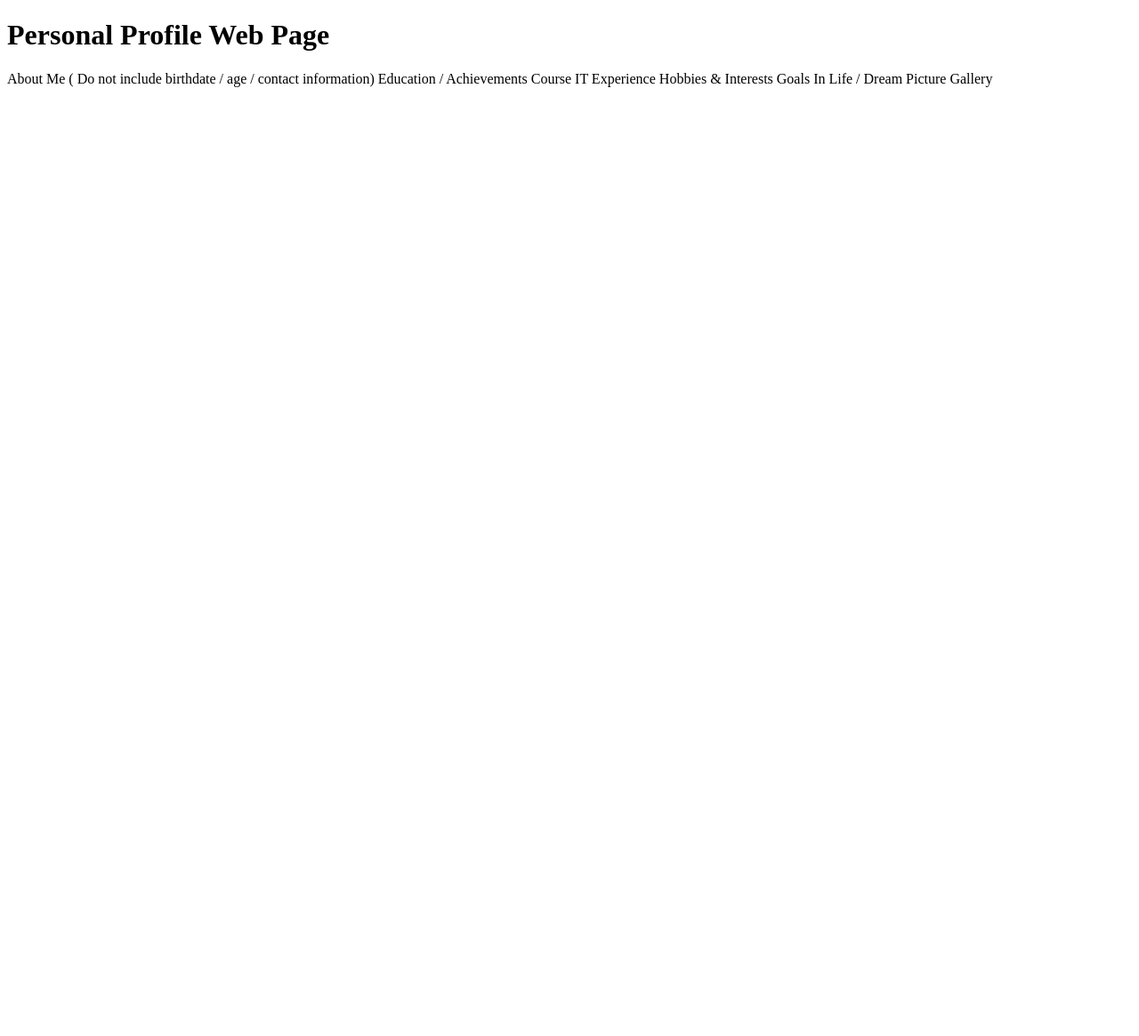
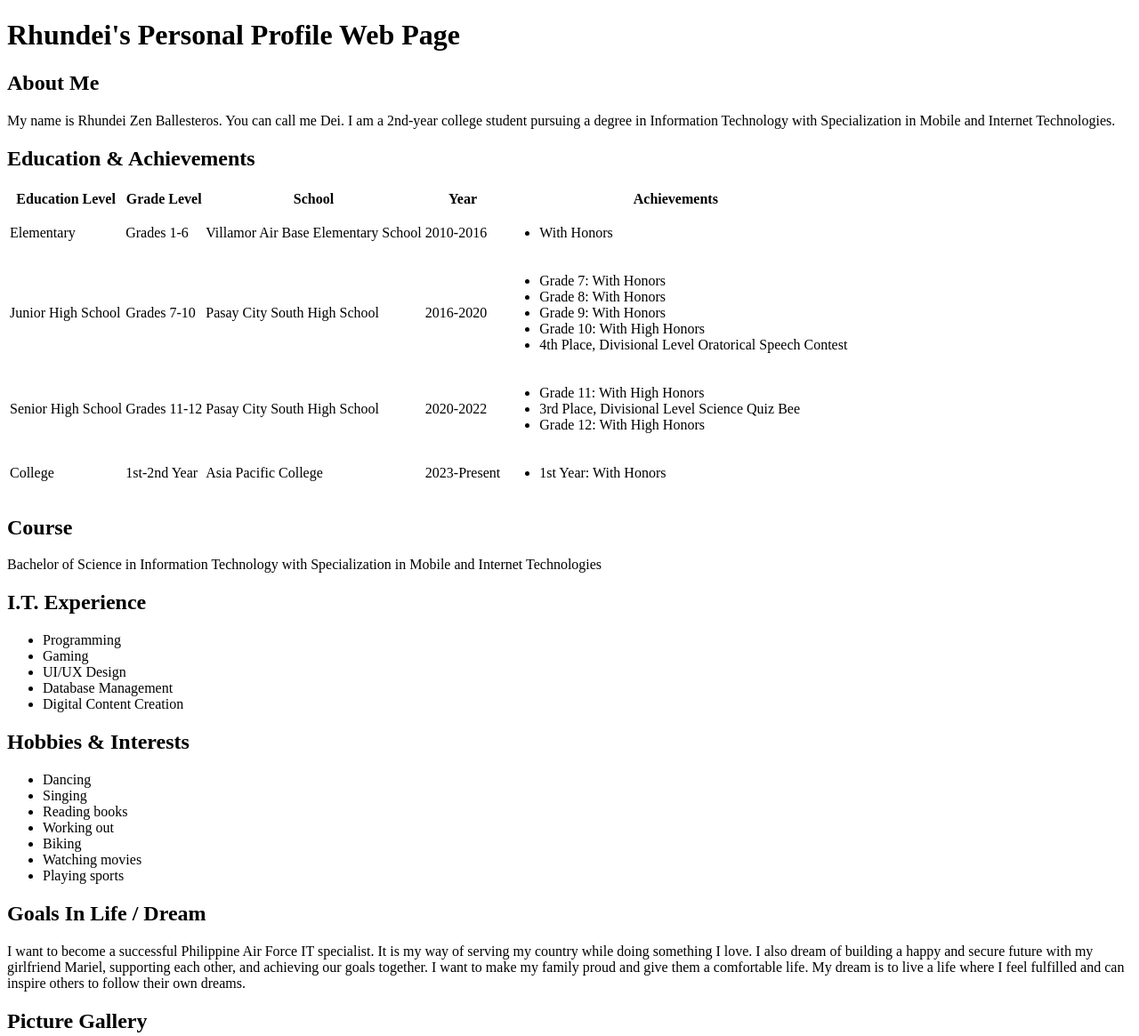
Before and after one commit to rhndzvs/WEBPROG-Personal-Website, a plain HTML site: page home/index.html in a window 1280 px wide. Shown: the top 1165 px of the page at 89% size. Before the commit the page ends 800 px from the top, so only its background shows below. Drawn offline with Linux system fonts and the light colour scheme.

Commit message:
Update index.html

```diff
--- a/home/index.html
+++ b/home/index.html
@@ -1,21 +1,109 @@
 <!DOCTYPE html>
 <html>
 <head>
-<title>Page Title</title>
+<title>Rhundei's Personal Profile Web Page</title>
 </head>
 <body>
 
-<h1>Personal Profile Web Page</h1>
-<p>
-About Me
-( Do not include birthdate / age / contact information)
-Education / Achievements
-Course
-IT Experience
-Hobbies & Interests
-Goals In Life / Dream
-Picture Gallery
-</p>
+<h1>Rhundei's Personal Profile Web Page</h1>
+
+<h2>About Me</h2>
+<p>My name is Rhundei Zen Ballesteros. You can call me Dei. I am a 2nd-year college student pursuing a degree in Information Technology with Specialization in Mobile and Internet Technologies.</p>
+
+<h2>Education & Achievements</h2>
+<table>
+<tr>
+  <th>Education Level</th>
+  <th>Grade Level</th>
+  <th>School</th>
+  <th>Year</th>
+  <th>Achievements</th>
+</tr>
+<tr>
+  <td>Elementary</td>
+  <td>Grades 1-6</td>
+  <td>Villamor Air Base Elementary School</td>
+  <td>2010-2016</td>
+  <td>
+    <ul>
+      <li>With Honors</li>
+    </ul>
+  </td>
+</tr>
+<tr>
+  <td>Junior High School</td>
+  <td>Grades 7-10</td>
+  <td>Pasay City South High School</td>
+  <td>2016-2020</td>
+  <td>
+    <ul>
+      <li>Grade 7: With Honors</li>
+      <li>Grade 8: With Honors</li>
+      <li>Grade 9: With Honors</li>
+      <li>Grade 10: With High Honors</li>
+      <li>4th Place, Divisional Level Oratorical Speech Contest</li>
+    </ul>
+  </td>
+</tr>
+<tr>
+  <td>Senior High School</td>
+  <td>Grades 11-12</td>
+  <td>Pasay City South High School</td>
+  <td>2020-2022</td>
+  <td>
+    <ul>
+      <li>Grade 11: With High Honors</li>
+      <li>3rd Place, Divisional Level Science Quiz Bee</li>
+      <li>Grade 12: With High Honors</li>
+    </ul>
+  </td>
+</tr>
+<tr>
+  <td>College</td>
+  <td>1st-2nd Year</td>
+  <td>Asia Pacific College</td>
+  <td>2023-Present</td>
+  <td>
+    <ul>
+      <li>1st Year: With Honors</li>
+    </ul>
+  </td>
+</tr>
+</table>
+
+<h2>Course</h2>
+<p>Bachelor of Science in Information Technology with Specialization in Mobile and Internet Technologies</p>
+
+<h2>I.T. Experience</h2>
+<ul>
+  <li>Programming</li>
+  <li>Gaming</li>
+  <li>UI/UX Design</li>
+  <li>Database Management</li>
+  <li>Digital Content Creation</li>
+</ul>
+
+<h2>Hobbies & Interests</h2>
+<ul>
+  <li>Dancing</li>
+  <li>Singing</li>
+  <li>Reading books</li>
+  <li>Working out</li>
+  <li>Biking</li>
+  <li>Watching movies</li>
+  <li>Playing sports</li>
+</ul>
+
+<h2>Goals In Life / Dream</h2>
+<p>I want to become a successful Philippine Air Force IT specialist. It is my way of serving my country while doing something I love. I also dream of building a happy and secure future with my girlfriend Mariel, supporting each other, and achieving our goals together. I want to make my family proud and give them a comfortable life. My dream is to live a life where I feel fulfilled and can inspire others to follow their own dreams.</p>
+
+<h2>Picture Gallery</h2>
+<table>
+<tr>
+  <td><img src="https://bit.ly/3CX7pMy" alt="Family Picture" width="200"></td>
+  <td><img src="https://bit.ly/3Z5LDhj" alt="Graduation Picture" width="200"></td>
+</tr>
+</table>
 
 </body>
 </html>
```
